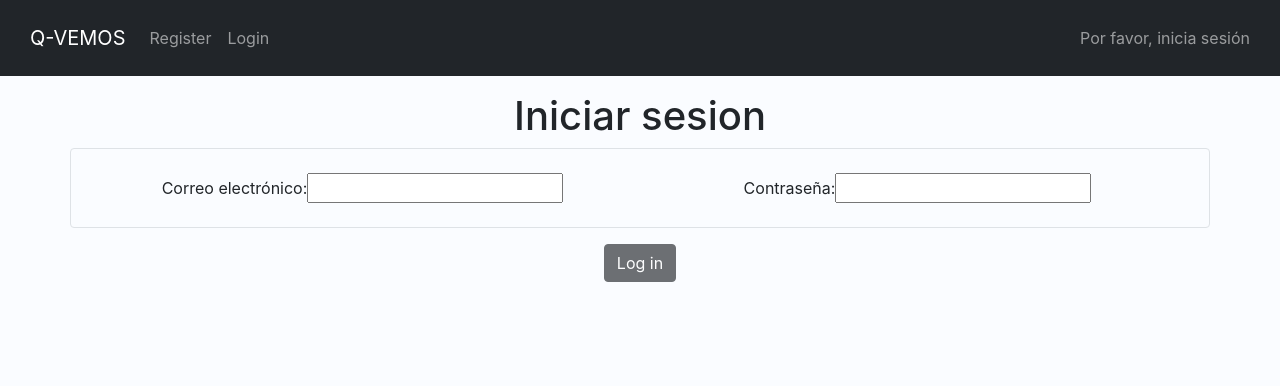
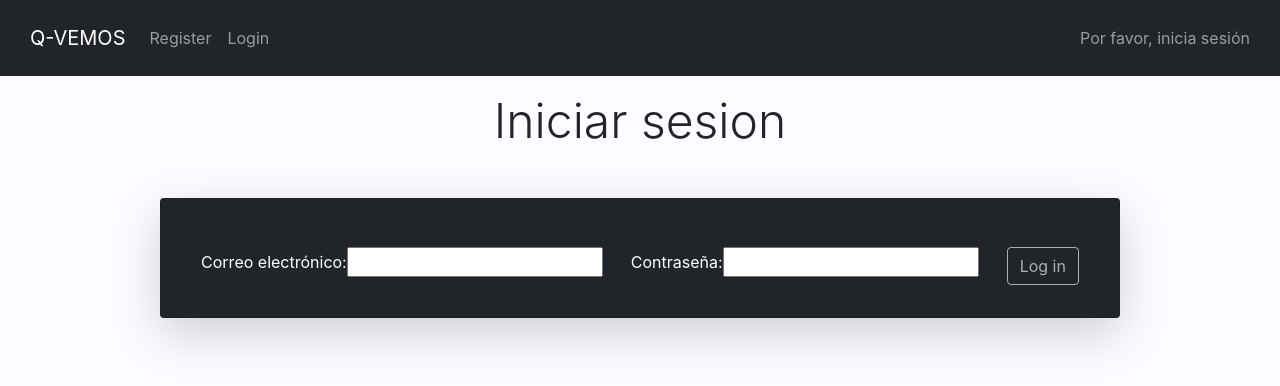
Before and after one commit to josemnaranjo/proyecto_qvemos_2, a React (Create React App) app in the folder Q-VES/client/: page /login in a window 1280 px wide. Shown: the top 386 px of the page. Built offline with nearby package versions, Linux system fonts and the light colour scheme.

Commit message:
Diseño login

```diff
--- a/Q-VES/client/src/components/LoginForm.jsx
+++ b/Q-VES/client/src/components/LoginForm.jsx
@@ -29,20 +29,26 @@ const LoginForm = (props) => {
             >
             {({errors,touched,values})=>(
                 <Form>
-                    <div className= 'container d-flex justify-content-center align-items-center p-4 border rounded'>
-                        <div className='col'>
+                    <div className= 'container card w-75 text-white bg-dark mt-5 shadow-lg p-3 mb-5 rounded'>
+                        <div className='card-body d-flex justify-content-evenly'>
+
+                            <div className='mt-3'>
                                 <label htmlFor='email'>Correo electrónico:</label>
                                 <Field id='email' type='text' name='email'/>
                                 {errors.email && touched.email ? <p>{errors.email}</p>:null}
                             </div>
 
-                        <div className='col'>
+                            <div className='mt-3'>
                                 <label htmlFor='password'>Contraseña:</label>
                                 <Field id='password' type='password' name='password'/>
                                 {errors.password && touched.password ? <p>{errors.password}</p>:null}
                             </div>
+
+                            <div className='mt-0'>
+                                <button className='btn btn-outline-light mt-3' type='submit' disabled={Object.values(errors).length>0 || Object.values(touched).length===0}>Log in</button>
                             </div>
-                    <button className='btn btn-dark mt-3' type='submit' disabled={Object.values(errors).length>0 || Object.values(touched).length===0}>Log in</button>
+                        </div>
+                    </div>
                 </Form>
             )}
         </Formik>
--- a/Q-VES/client/src/views/Login.jsx
+++ b/Q-VES/client/src/views/Login.jsx
@@ -35,7 +35,7 @@ const Login = () => {
     return (
         <div>
             <Navbar/>
-            <h1 className='mt-3'>Iniciar sesion</h1>
+            <h1 className=' display-5 mt-3'>Iniciar sesion</h1>
             {errors?.map((err,i)=>(<div key={i}>{err}</div>))}
             <LoginForm email="" password="" onSubmitProp={loginToWeb}/>
         </div>
```
Lines whose indentation alone changed are shown as unchanged.
